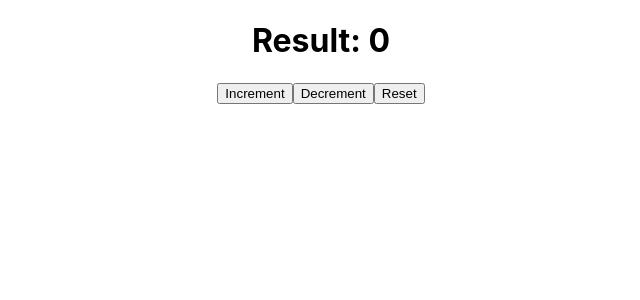
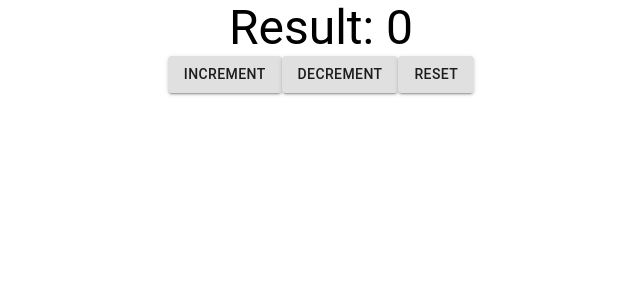
Before and after one commit to warryr/react-tasks, a React (Create React App) app: page / in a window 1280 px wide. Shown: the top 300 px of the page, without its empty margins (319-959 px from the left). Built offline with nearby package versions, Linux system fonts and the light colour scheme.

Commit message:
style: add styles using  material-ui

```diff
--- a/src/App.js
+++ b/src/App.js
@@ -1,5 +1,4 @@
 import React from 'react';
-import logo from './logo.svg';
 import './App.css';
 import CounterContainer from './containers/CounterContainer';
 
--- a/src/views/Counter/index.js
+++ b/src/views/Counter/index.js
@@ -1,14 +1,27 @@
 import React from 'react';
 import PropTypes from 'prop-types';
+import { useButtonStyles } from './styles';
+import { useHeadingStyles } from './styles';
+import Button from '@material-ui/core/Button';
+import Container from '@material-ui/core/Container';
+import Typography from '@material-ui/core/Typography';
+
+const DefaultButton = (props) => {
+  const classes = useButtonStyles();
+  return (
+    <Button variant='contained' color='default' className={classes.button} {...props}>{props.text}</Button>
+  )
+};
 
 const Counter = (props) => {
+  const classes = useHeadingStyles();
   return (
-    <div>
-      <h1 id='result'>Result: {props.value}</h1>
-      <button id='increment' onClick={props.increment}>Increment</button>
-      <button id='decrement' onClick={props.decrement}>Decrement</button>
-      <button id='reset' onClick={props.reset}>Reset</button>
-    </div>
+    <Container fixed>
+      <Typography component='h1' variant='h3' className={classes.h3}>Result: {props.value}</Typography>
+      <DefaultButton id='increment' onClick={props.increment} text='Increment'/>
+      <DefaultButton id='decrement' onClick={props.decrement} text='Decrement'/>
+      <DefaultButton id='reset' onClick={props.reset} text='Reset'/>
+    </Container>
   )
 };
 
--- /dev/null
+++ b/src/views/Counter/styles.js
@@ -0,0 +1,13 @@
+import { makeStyles } from '@material-ui/core';
+
+export const useButtonStyles = makeStyles(theme => ({
+  button: {
+    margin: theme.spacing(1, 2),
+  },
+}));
+
+export const useHeadingStyles = makeStyles(theme => ({
+  h3: {
+    margin: theme.spacing(3),
+  },
+}));
```
Also changed, not shown: src/logo.svg (deleted).
